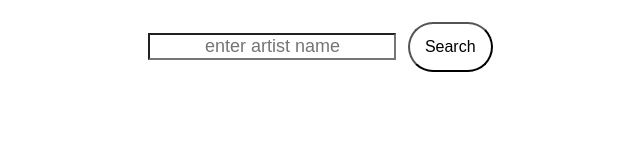
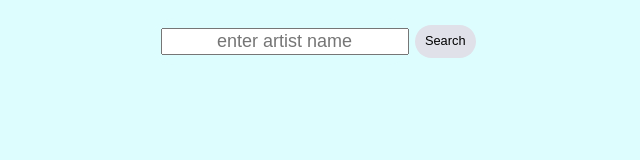
Before and after one commit to seemajune/iheartradio-search-app, a website: page public/index.html in a window 1280 px wide. Shown: the whole page, without its empty margins (327-967 px from the left). Drawn offline with nearby package versions, Linux system fonts and the light colour scheme.

Commit message:
adds better styles to search input and search button

```diff
--- a/public/style.css
+++ b/public/style.css
@@ -2,15 +2,17 @@ a {
   text-decoration: none;
 }
 
+body {
+  background-color: #ddfdfe;
+}
+
 .form-control input[type="text"] {
-  display: block;
+  display: inline-block;
   margin: 0;
   width: 100%;
   font-family: sans-serif;
   font-size: 18px;
-  appearance: none;
   box-shadow: none;
-  border-radius: none;
 }
 
 input[type="text"]:focus {
@@ -35,8 +37,8 @@ input[type="text"]:focus {
   display: inline-block;
   position: relative;
   box-sizing: border-box;
-  border-left: 5px solid #fff;
-  border-bottom: 5px solid #fff;
+  border-left: 5px solid #ddfdfe;
+  border-bottom: 5px solid #ddfdfe;
   width: 33.3333333%;
   height: auto;
   overflow: hidden;
@@ -80,17 +82,24 @@ img {
   text-align: center;
 }
 
+button {
+  background-color: #e0e1e9;
+}
+
+.form-control {
+  background-color: #ddfdfe;
+}
+
 .form-control, button {
   display: inline-block;
   width: auto;
   vertical-align: middle;
   position: relative;
   margin: 10px 0;
-  padding: 15px;
-  font-size: 1em;
+  padding: 10px;
+  font-size: .8em;
   line-height: 1;
-  appearance: none;
-  box-shadow: none;
   border-radius: 50px;
-  background-color: #fff;
+  border: none;
+  cursor: pointer;
 }
```
